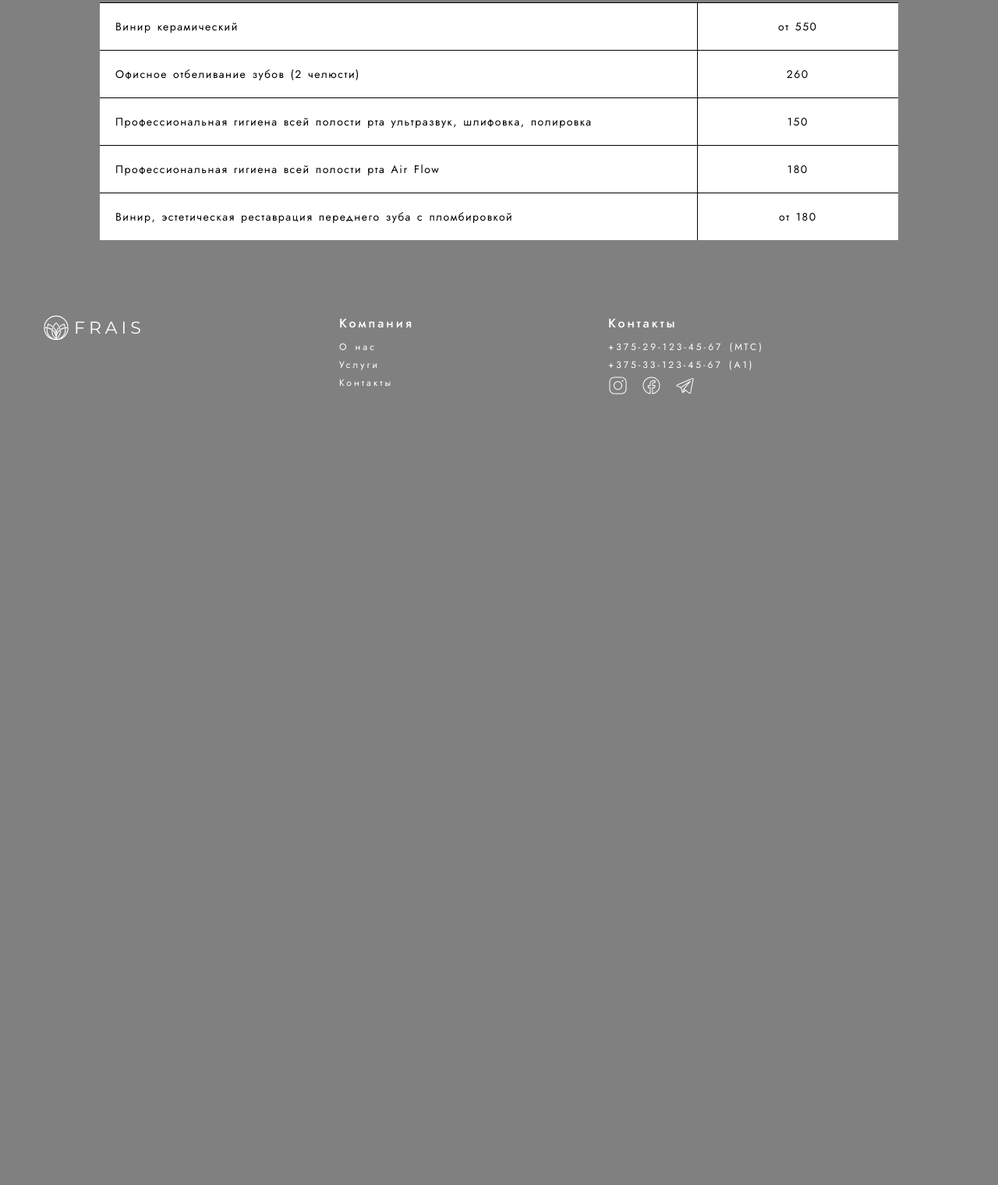
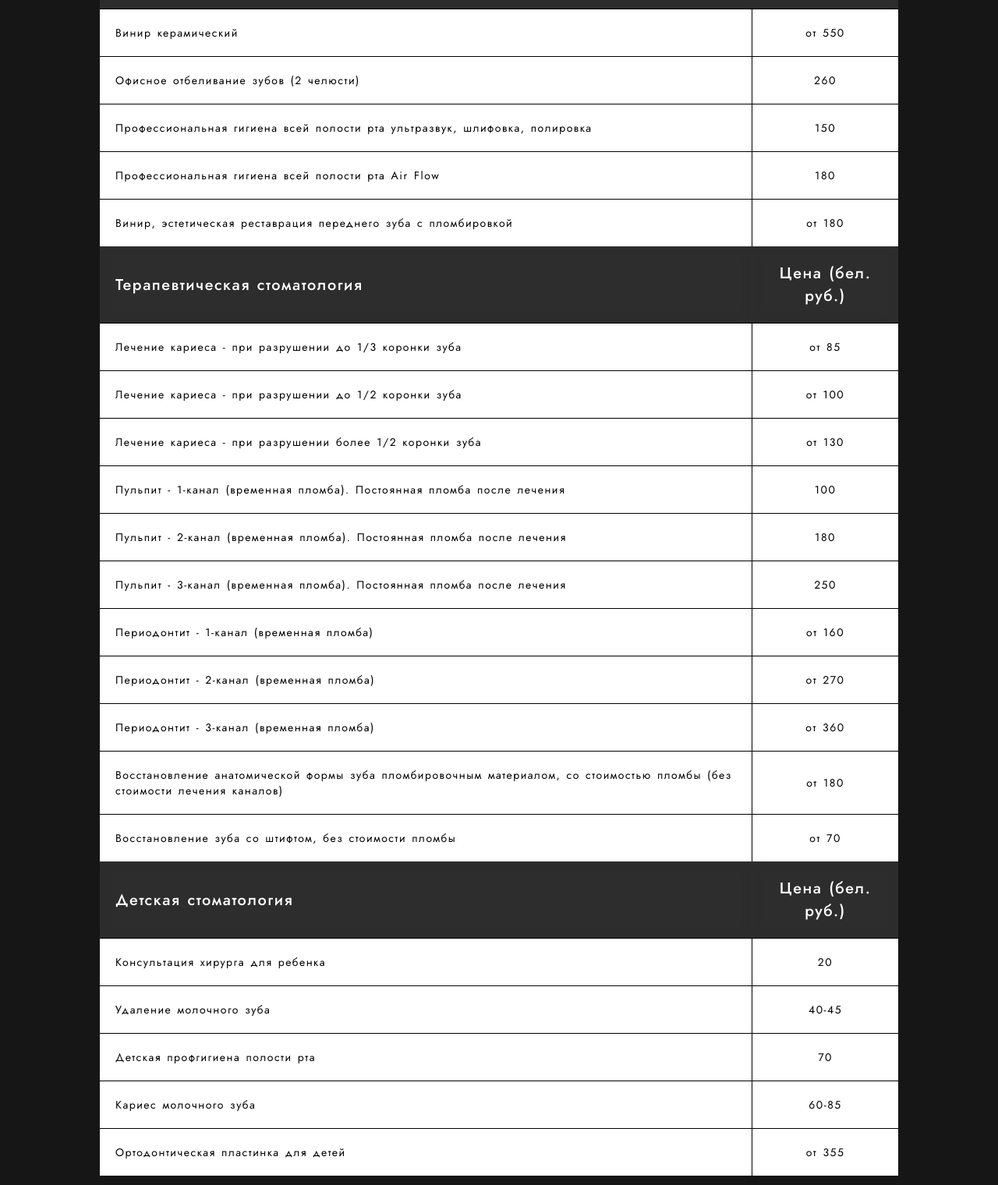
Before and after one commit to yanakapura/dentistry, a plain HTML site: page html/services.html in a window 1280 px wide. Shown: the part 900-2420 px from the top of the page at 78% size. Before the commit the page ends 1442 px from the top, so only its background shows below. Drawn offline with nearby package versions, Linux system fonts and the light colour scheme; a web font is replaced by a local one.

Commit message:
Обновлена страница "Услуги"
Обновлен дизайн страницы "Услуги", добавлена дополнительная информация о предоставляемых услугах

```diff
--- a/css/header.css
+++ b/css/header.css
@@ -4,6 +4,7 @@
     justify-content: space-between;
     align-items: center;
     position: absolute;
+    top: 0;
     width: 100%;
     height: 70px;
     color: rgba(255, 255, 255, 0.7);
--- a/css/services.css
+++ b/css/services.css
@@ -1,5 +1,6 @@
 body {
   --bc-color: grey;
+  --bc-color: #e5eaee;
 
   text-transform: none;
   color: white;
@@ -9,6 +10,7 @@ body {
 
 .services-section {
   position: relative;
+  margin-top: 150px;
 }
 
 .services-section__text {
@@ -20,16 +22,20 @@ body {
 }
 
 .services-section__background {
-  background-color: aqua;
-  background: url(../image/image-6.jpg);
+    position: fixed;
+    top: 0;
+  background: url(../image/image-6.jpg) no-repeat;
   background-size: 100%;
-  height: 400px;
+  height: 1000vh;
   width: 100%;
+  backdrop-filter: brightness(.1);
+  filter: brightness(.95);
+  z-index: -1;
 }
 
-
 .services-section__title {
-  position: absolute;
+  height: 200px;
+  transform: translate(25%, 20%);
   top: 20%;
   left: 8%;
   width: 600px;
@@ -38,7 +44,7 @@ body {
 .services-section__table {
   width: 80%;
   margin: 60px auto;
-    background-color: white;
+  background-color: transparent;
   color: black;
 }
 
@@ -48,6 +54,7 @@ body {
   border: 1px solid black;
   border-bottom: none;
   border-left: none;
+  background-color: white;
 }
 
 .services-section__table td:nth-child(2n) {
@@ -61,7 +68,14 @@ body {
   padding: 20px;
   background-color: grey;
   color: white;
+  backdrop-filter: blur(7px);
+    background-color: rgba(255, 255, 255, 0.1);
 }
 .services-table__title th:nth-child(2n) {
   text-align: center;
 }
+
+.blur {
+    backdrop-filter: blur(7px);
+    background-color: rgba(255, 255, 255, 0.1);
+}
--- a/html/services.html
+++ b/html/services.html
@@ -26,6 +26,8 @@
     <title>Document</title>
   </head>
   <body>
+
+
       <header class="header">
           <div class="header__logo">
               <a href="../index.html"
@@ -52,14 +54,14 @@
       </nav>
     </header>
 
-    <main>
+    <main >
         <section class="services-section">
           <div class="services-section__background"></div>
         <div class="services-section__title">
           <h1>Услуги</h1>
         </div>
         <table class="services-section__table services-table" cellspacing="0">
-          <tr class="services-table__title">
+          <tr class="services-table__title" id="consultation">
             <th><h4>Консультация стоматолога</h4></th>
             <th><h4>Цена (бел. руб.)</h4></th>
           </tr>
@@ -85,7 +87,7 @@
                 <td>30</td>
               </tr>
           </div>
-          <tr class="services-table__title">
+          <tr class="services-table__title" id="aesthetic-dentistry">
             <th><h4>Эстетическая стоматология</h4> </th>
             <th><h4>Цена (бел. руб.)</h4> </th>
           </tr>
@@ -109,6 +111,82 @@
               <tr>
                 <td>Винир, эстетическая реставрация переднего зуба с пломбировкой</td>
                 <td>от 180</td>
+              </tr>
+          </div>
+          <tr class="services-table__title" id="therapeutic-dentistry">
+            <th><h4>Терапевтическая стоматология</h4> </th>
+            <th><h4>Цена (бел. руб.)</h4> </th>
+          </tr>
+          <div class="services-table__rows">
+            <tr>
+              <td>Лечение кариеса - при разрушении до 1/3 коронки зуба</td>
+              <td>от 85</td>
+            </tr>
+            <tr>
+              <td>Лечение кариеса - при разрушении до 1/2 коронки зуба</td>
+              <td>от 100</td>
+            </tr>
+            <tr>
+              <td>Лечение кариеса - при разрушении более 1/2 коронки зуба</td>
+              <td>от 130</td>
+            </tr>
+            <tr>
+              <td>Пульпит - 1-канал (временная пломба). Постоянная пломба после лечения</td>
+              <td>100</td>
+            </tr>
+            <tr>
+              <td>Пульпит - 2-канал (временная пломба). Постоянная пломба после лечения</td>
+              <td>180</td>
+            </tr>
+            <tr>
+              <td>Пульпит - 3-канал (временная пломба). Постоянная пломба после лечения</td>
+              <td>250</td>
+            </tr>
+            <tr>
+              <td>Периодонтит - 1-канал (временная пломба)</td>
+              <td>от 160</td>
+            </tr>
+            <tr>
+              <td>Периодонтит - 2-канал (временная пломба)</td>
+              <td>от 270</td>
+            </tr>
+            <tr>
+              <td>Периодонтит - 3-канал (временная пломба)</td>
+              <td>от 360</td>
+            </tr>
+            <tr>
+              <td>Восстановление анатомической формы зуба пломбировочным материалом, со стоимостью пломбы (без стоимости лечения каналов)</td>
+              <td>от 180</td>
+            </tr>
+            <tr>
+              <td>Восстановление зуба со штифтом, без стоимости пломбы</td>
+              <td>от 70</td>
+            </tr>
+        </div>
+          <tr class="services-table__title" id="children's-dentistry">
+            <th><h4>Детская стоматология</h4> </th>
+            <th><h4>Цена (бел. руб.)</h4> </th>
+          </tr>
+          <div class="services-table__rows">
+              <tr>
+                <td>Консультация хирурга для ребенка</td>
+                <td>20</td>
+              </tr>
+              <tr>
+                <td>Удаление молочного зуба</td>
+                <td>40-45</td>
+              </tr>
+              <tr>
+                <td>Детская профгигиена полости рта</td>
+                <td>70</td>
+              </tr>
+              <tr>
+                <td>Кариес молочного зуба</td>
+                <td>60-85</td>
+              </tr>
+              <tr>
+                <td>Ортодонтическая пластинка для детей</td>
+                <td>от 355</td>
               </tr>
           </div>
         </table>
@@ -180,7 +258,7 @@
       </div>
     </div>
 
-    <footer class="footer">
+    <footer class="footer blur">
       <div class="footer__logo">
         <a href="../index.html">
           <img
```
Also changed, not shown: index.html (+5 -5 lines), 3 other files. Lines whose indentation alone changed are shown as unchanged.
